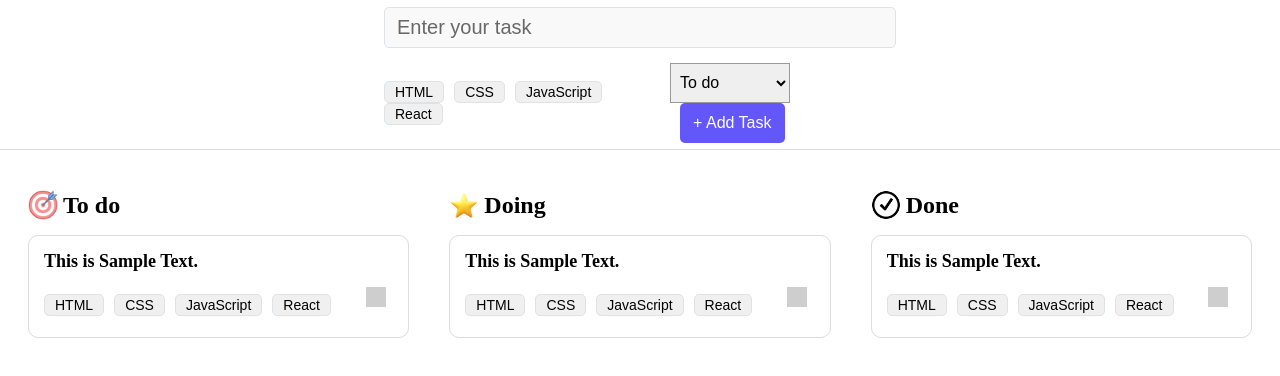
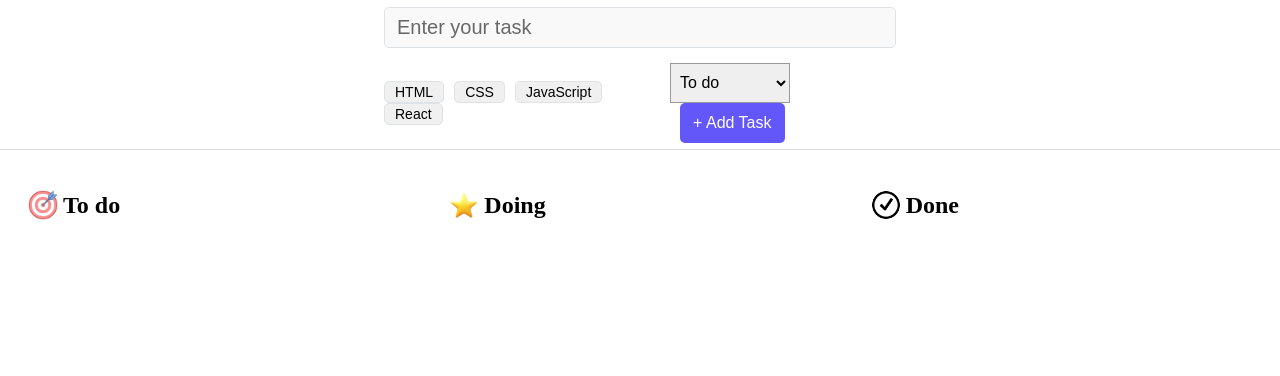
Before and after one commit to KOSHIKIBEAM/study_react, a React (Vite) app in the folder 1.ToDoList/: page / in a window 1280 px wide. Shown: the top 376 px of the page. Built offline with nearby package versions, Linux system fonts and the light colour scheme; grey boxes are pictures that could not be loaded.

Commit message:
🎨  Display Task Cards

```diff
--- a/1.ToDoList/src/App.jsx
+++ b/1.ToDoList/src/App.jsx
@@ -1,4 +1,4 @@
-import React from "react";
+import React, { useState } from "react";
 
 import "./css/App.css";
 import TaskForm from "./components/TaskForm";
@@ -8,13 +8,21 @@
 import DoneIcon from "./assets/check.png";
 
 const App = () => {
+  const [tasks, setTasks] = useState([]);
+
+  console.log("tasks", tasks);
   return (
     <div className="app">
-      <TaskForm />
+      <TaskForm setTasks={setTasks} />
       <main className="app_main">
-        <TaskColumn title="To do" icon={TodoIcon} />
-        <TaskColumn title="Doing" icon={DoingIcon} />
-        <TaskColumn title="Done" icon={DoneIcon} />
+        <TaskColumn title="To do" icon={TodoIcon} tasks={tasks} status="todo" />
+        <TaskColumn
+          title="Doing"
+          icon={DoingIcon}
+          tasks={tasks}
+          status="doing"
+        />
+        <TaskColumn title="Done" icon={DoneIcon} tasks={tasks} status="done" />
       </main>
     </div>
   );
--- a/1.ToDoList/src/components/TaskCard.jsx
+++ b/1.ToDoList/src/components/TaskCard.jsx
@@ -4,17 +4,16 @@
 import Tag from "./Tag";
 import deleteIcon from "../assets/Garbage.png";
 
-const TaskCard = () => {
+const TaskCard = ({ title, tags }) => {
   return (
     <article className="task_card">
-      <p className="task_text">This is Sample Text.</p>
+      <p className="task_text">{title}</p>
 
       <div className="task_card_bottom_line">
         <div className="task_card_tags">
-          <Tag tagName="HTML" />
-          <Tag tagName="CSS" />
-          <Tag tagName="JavaScript" />
-          <Tag tagName="React" />
+          {tags.map((tag, index) => (
+            <Tag key={index} tagName={tag} selected />
+          ))}
         </div>
         <div className="task_delete">
           <img src={deleteIcon} className="delete_icon" alt="" />
--- a/1.ToDoList/src/components/TaskColumn.jsx
+++ b/1.ToDoList/src/components/TaskColumn.jsx
@@ -3,14 +3,19 @@
 import "../css/TaskColumn.css";
 import TaskCard from "./TaskCard";
 
-const TaskColumn = ({ title, icon }) => {
+const TaskColumn = ({ title, icon, tasks, status }) => {
   return (
     <section className="task_column">
       <h2 className="task_column_heading">
         <img className="task_column_icon" src={icon} alt="" /> {title}
       </h2>
 
-      <TaskCard />
+      {tasks.map(
+        (task, index) =>
+          task.status === status && (
+            <TaskCard key={index} title={task.task} tags={task.tags} />
+          )
+      )}
     </section>
   );
 };
--- a/1.ToDoList/src/components/TaskForm.jsx
+++ b/1.ToDoList/src/components/TaskForm.jsx
@@ -3,7 +3,7 @@
 import "../css/TaskForm.css";
 import Tag from "./Tag";
 
-const TaskForm = () => {
+const TaskForm = ({ setTasks }) => {
   const [taskData, setTaskData] = useState({
     task: "",
     status: "todo",
@@ -27,8 +27,6 @@
     }
   };
 
-  console.log(taskData.tags);
-
   const handleChange = (e) => {
     const { name, value } = e.target;
 
@@ -40,6 +38,9 @@
   const handleSubmit = (e) => {
     e.preventDefault();
     console.log(taskData);
+    setTasks((prev) => {
+      return [...prev, taskData];
+    });
   };
 
   return (
```
